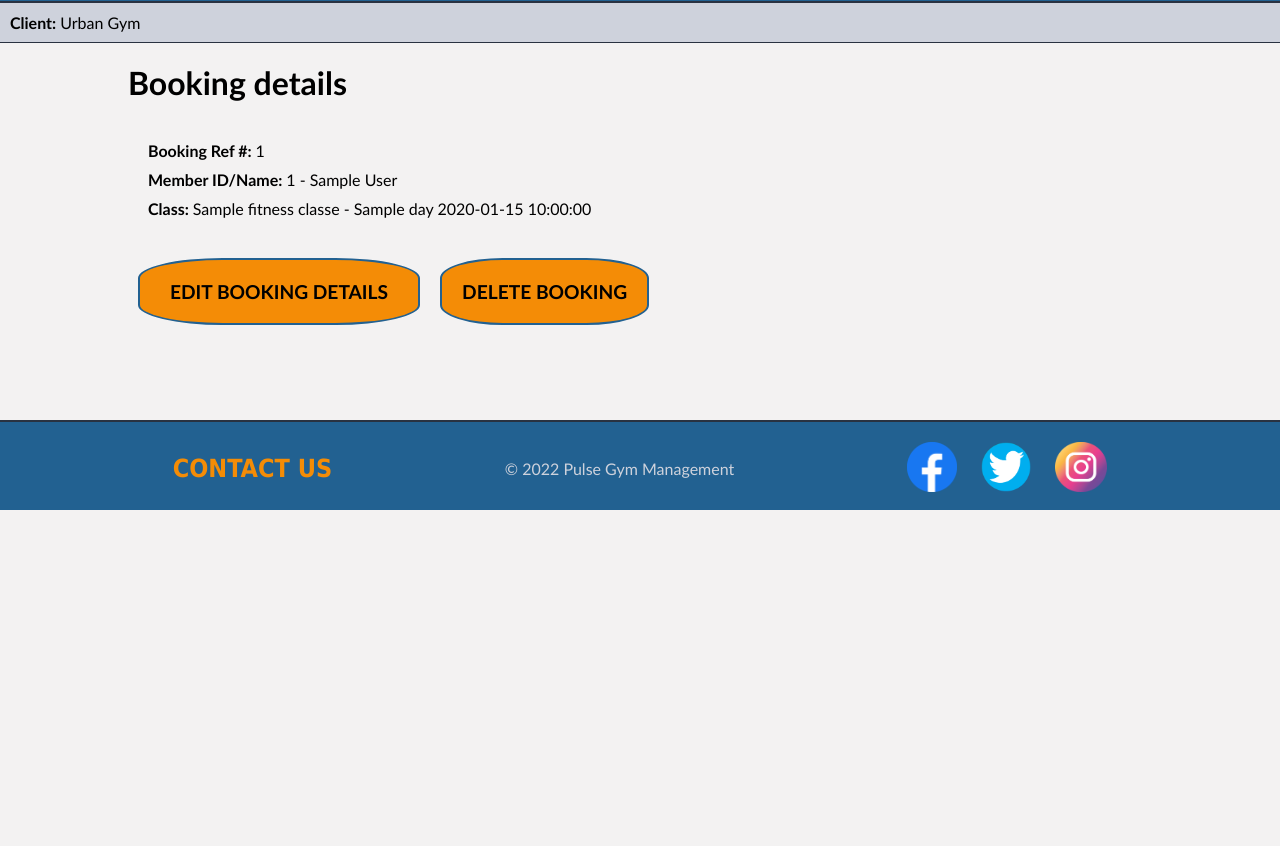
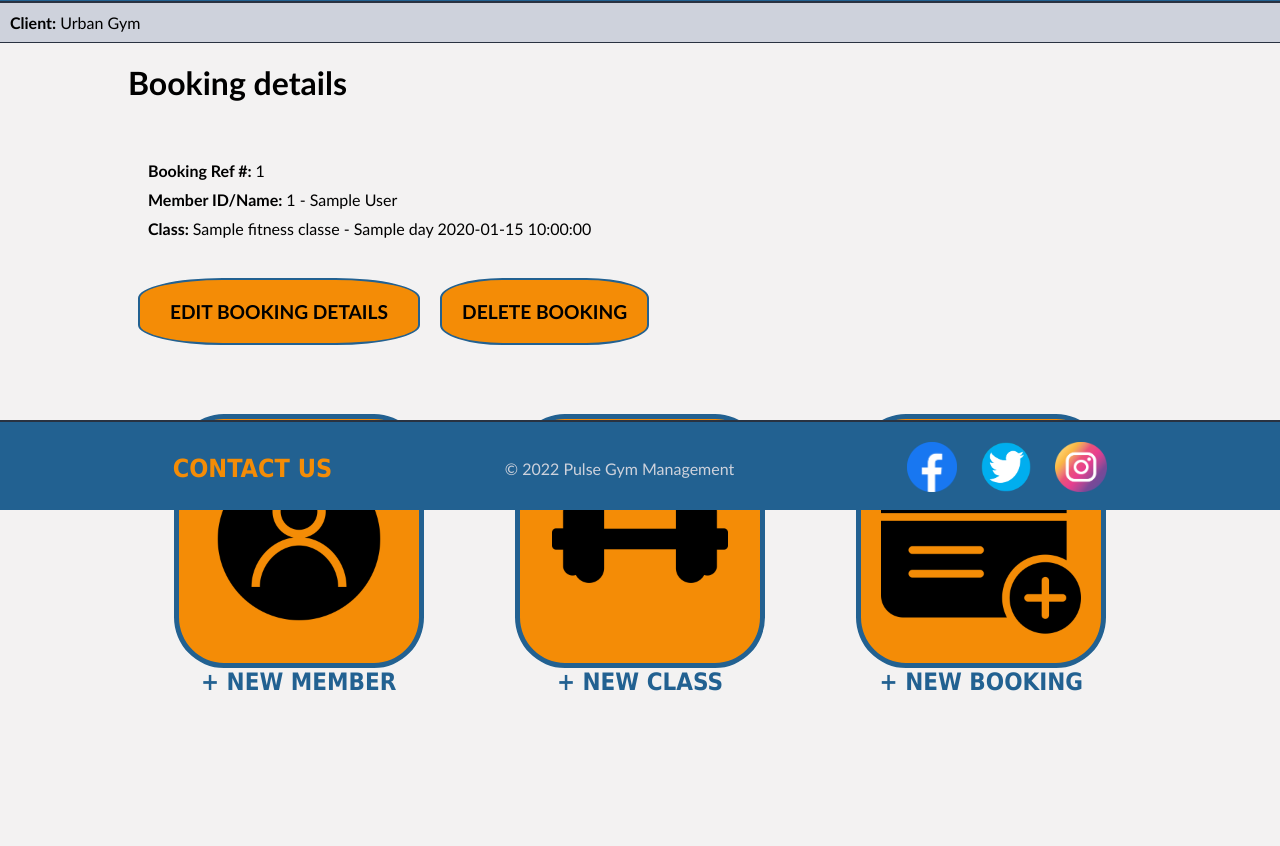
Before and after one commit to CLg003/Pulse_Gym_Management, a Flask app: page /bookings/1 in a window 1280 px wide. Shown: the part 290-1136 px from the top of the page. Before the commit the page ends 800 px from the top, so only its background shows below. Run offline with Flask 2, Linux system fonts and the light colour scheme; a database or web service that is not in the repository returns one stand-in record (values such as "Sample title"); some libraries are stand-ins or nearby versions.

Commit message:
Added quick add member/class/booking buttons to some pages and created a successful operation message to be displayed when a member/class/booking created, edited or deleted. Issue with icon route paths was corrected and commited with the PREVIOUS commit.

```diff
--- a/controllers/booking_controller.py
+++ b/controllers/booking_controller.py
@@ -19,7 +19,7 @@
     members = member_repository.select_all()
     return render_template('bookings/new.html', fitness_classes=fitness_classes, members=members, title='New Booking')
 
-@bookings_blueprint.route('/bookings', methods=['POST'])
+@bookings_blueprint.route('/bookings/new', methods=['POST'])
 def create_booking():
     member_id = request.form['member_id']
     fitness_class_id = request.form['fitness_class_id']
@@ -27,7 +27,8 @@
     fitness_class = fitness_class_repository.select(fitness_class_id)
     booking = Booking(member, fitness_class)
     booking_repository.save(booking)
-    return redirect('/bookings')
+    message = "New booking successfully created."
+    return render_template('bookings/show.html', booking=booking, message=message, title='New Booking Details')
 
 @bookings_blueprint.route('/bookings/<id>', methods=['GET'])
 def show_booking(id):
@@ -49,9 +50,12 @@
     fitness_class = fitness_class_repository.select(fitness_class_id)
     booking = Booking(member, fitness_class, id)
     booking_repository.save(booking)
-    return redirect('/bookings')
+    message = "Booking successfully updated."
+    return render_template('bookings/show.html', message=message, booking=booking, title='Updated Booking Details')
 
 @bookings_blueprint.route('/bookings/<id>/delete', methods=['POST'])
 def delete_booking(id):
     booking_repository.delete(id)
-    return redirect('/bookings')
+    bookings = booking_repository.select_all()
+    message = "Booking successfully deleted."
+    return render_template('bookings/index.html', message=message, bookings=bookings, title='Bookings')
--- a/static/style.css
+++ b/static/style.css
@@ -144,6 +144,11 @@
     color: #fff;
 }
 
+#success-message {
+    padding: 10px 0;
+    font-weight: 800;
+}
+
 .details {
     padding: 10px 20px;
 }
@@ -178,12 +183,12 @@
     padding: 10px 0;
 }
 
-#first_name {
+#first-name {
     width: 200px;
     margin-left: 20px;
 }
 
-#last_name {
+#last-name {
     width: 200px;
 }
 
@@ -219,6 +224,12 @@
     justify-content: space-around;
     align-items: center;
     flex-flow: wrap row;
+    padding: 30px 0;
+}
+
+#big-button-single {
+    display: flex;
+    justify-content: flex-start;
     padding: 30px 0;
 }
 
--- a/templates/base.html
+++ b/templates/base.html
@@ -13,7 +13,7 @@
             <h1>PULSE</h1>
             <div id="logo-side">
                 <div id="logo-icon">
-                    <h2>Gym</h2><img src="static/images/noun-barbell-2291019.png" alt="Barbell icon" height="60px" width="270px">
+                    <h2>Gym</h2><img src="{{url_for('static', filename= 'images/noun-barbell-2291019.png')}}" alt="Barbell icon" height="60px" width="270px">
                 </div>
                 <h2>Management</h2>
             </div>
@@ -45,9 +45,9 @@
             <a href="/contact">Contact Us</a>
             <p>&copy 2022 Pulse Gym Management</p>
             <div id="social">
-                <a href="https://en-gb.facebook.com/" target="_blank"><img src="static/images/Facebook-logo-2021.png" alt="Facebook logo" height="50px"></a>
-                <a href="https://twitter.com/?lang=en" target="_blank"><img src="static/images/logo-twitter-circle-png-transparent-image-1.png" alt="Facebook logo" height="50px"></a>
-                <a href="https://www.instagram.com/" target="_blank"><img src="static/images/Instagram-Logo-1024x982.png" alt="Facebook logo" height="50px"></a>
+                <a href="https://en-gb.facebook.com/" target="_blank"><img src="{{url_for('static', filename= 'images/Facebook-logo-2021.png')}}" alt="Facebook logo" height="50px"></a>
+                <a href="https://twitter.com/?lang=en" target="_blank"><img src="{{url_for('static', filename= 'images/logo-twitter-circle-png-transparent-image-1.png')}}" alt="Facebook logo" height="50px"></a>
+                <a href="https://www.instagram.com/" target="_blank"><img src="{{url_for('static', filename= 'images/Instagram-Logo-1024x982.png')}}" alt="Facebook logo" height="50px"></a>
             </div>
         </div>
     </footer>
--- a/templates/bookings/show.html
+++ b/templates/bookings/show.html
@@ -2,6 +2,7 @@
 {% block content %}
 
 <h1>Booking details</h1>
+<p id="success-message">{{ message }}</p>
 <br>
 <div class="details">
     <p><strong>Booking Ref #: </strong>{{ booking.id }}</p>
@@ -17,5 +18,35 @@
         <button type="submit" id="delete-button">Delete Booking</button>
     </form>
 </div>
+<br>
+
+<section class="quick-link-buttons">
+    <div id="big-button-row">
+        <div class="big-button-column">
+            <a href="/members/new">
+                <div class="big-button">
+                    <img src="{{url_for('static', filename= 'images/noun-profile-1041817.png')}}" width="200px">
+                </div>
+            </a>
+            <h2>+ New Member</h2>
+        </div>
+        <div class="big-button-column">
+            <a href="/fitness_classes/new">
+                <div class="big-button">
+                    <img src="{{url_for('static', filename= 'images/noun-weight-1274253.png')}}" width="200px">
+                </div>
+            </a>
+            <h2>+ New Class</h2>
+        </div>
+        <div class="big-button-column">
+            <a href="/bookings/new">
+                <div class="big-button">
+                    <img src="{{url_for('static', filename= 'images/noun-add-calendar-943110.png')}}" width="200px">
+                </div>
+            </a>
+            <h2>+ New Booking</h2>
+        </div>
+    </div>
+</section>
 
 {% endblock %}
```
Also changed, not shown: controllers/fitness_class_controller.py (+8 -4 lines), controllers/member_controller.py (+9 -5 lines), templates/bookings/index.html (+5 -3 lines), templates/bookings/new.html (+4 -4 lines), templates/fitness_classes/index.html (+9 -7 lines), templates/fitness_classes/new.html (+4 -4 lines), templates/fitness_classes/show.html (+14 -0 lines), templates/index.html (+6 -6 lines), templates/members/index.html (+5 -3 lines), templates/members/new.html (+6 -6 lines), templates/members/show.html (+15 -0 lines).
